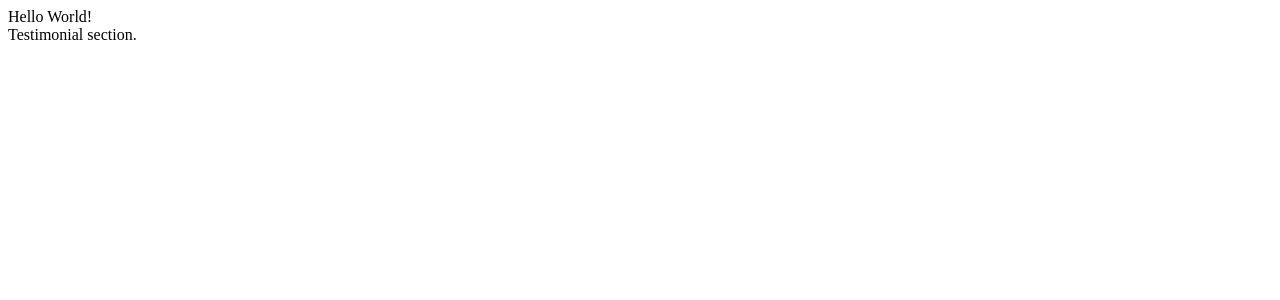
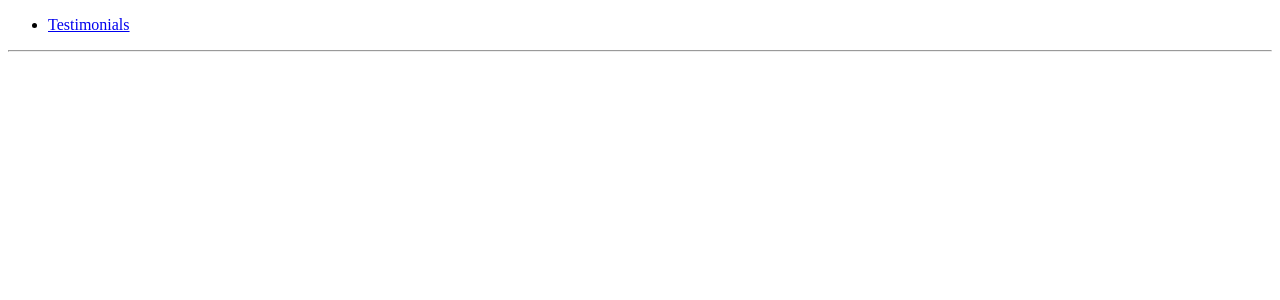
Before and after one commit to HRCeladon/HRGreen, a React app: page / in a window 1280 px wide. Shown: the top 300 px of the page. Built offline with nearby package versions, Linux system fonts and the light colour scheme; the HTML template or start-up script is replaced by a standard one.

Commit message:
Added skeleton for Testimonials

```diff
--- a/client/src/components/App.jsx
+++ b/client/src/components/App.jsx
@@ -1,8 +1,9 @@
 import React from "react";
 import {useState, useEffect} from "react";
 import axios from 'axios';
-import { useLocation, useParams, useSearchParams } from 'react-router-dom';
-import Testimonial from './Testimonials/Testimonials.jsx'
+import { useLocation, useParams, useSearchParams, BrowserRouter as Router, Routes, Route, Link } from 'react-router-dom';
+
+import Testimonials from './Testimonials/Testimonials.jsx'
 
 
 
@@ -10,13 +11,19 @@ export default function App() {
 
 
   return(
-    <div>
-      <div>Hello World!</div>
       <div>
-        <Testimonial/>
+        <ul>
+
+          <li>
+            <Link to="/testimonials">Testimonials</Link>
+          </li>
+        </ul>
+
+        <hr />
+
+        <Routes>
+          <Route path="/testimonials" element={<Testimonials />}/>
+        </Routes>
       </div>
-    </div>
-
-
   )
 }
--- a/webpack.config.js
+++ b/webpack.config.js
@@ -6,7 +6,8 @@ module.exports = {
     entry: path.join(__dirname, "/client/src/index.jsx"),
     output: {
         path: path.join(__dirname, '/client/dist'),
-        filename: 'bundle.js'
+        filename: 'bundle.js',
+        publicPath:'/'
     },
     module: {
       rules: [
@@ -28,11 +29,12 @@ module.exports = {
       ]
     },
     devServer: {
+      historyApiFallback: true,
       static: {
         directory: path.join(__dirname, "/client/dist/")
       },
       compress: true,
       port: 3000,
-    }
+    },
     devtool: 'source-map'
 };
```
Also changed, not shown: 2 other files (tests, documents, lock files or other folders).
